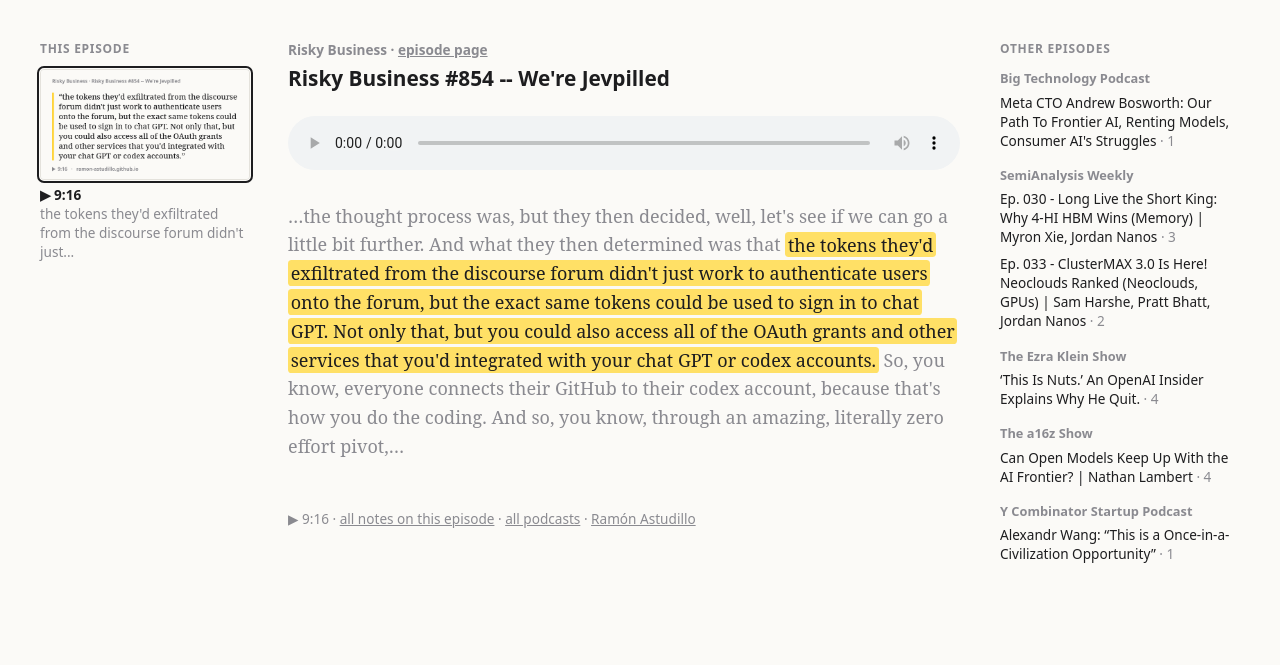
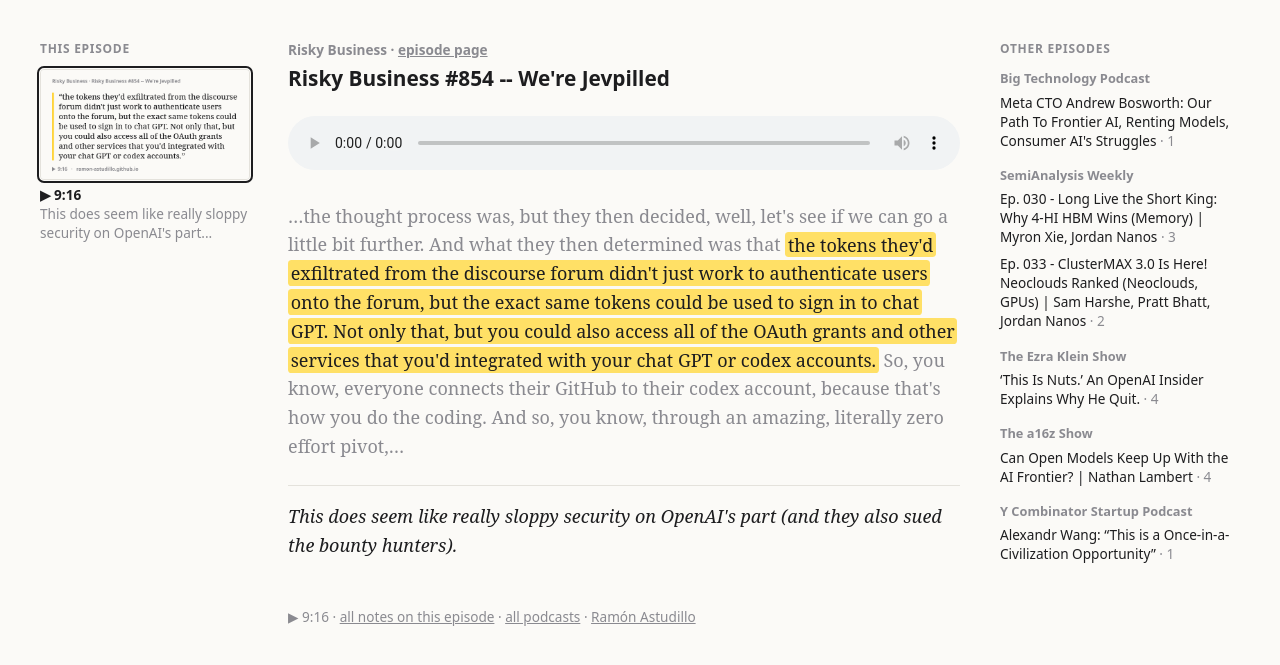
Before and after one commit to ramon-astudillo/ramon-astudillo.github.io, a Jekyll site: the page built from notes/audio/risky-business-854-we-re-jevpilled/556.md, in a window 1280 px wide. Shown: the top 665 px of the page. Built offline with Jekyll 4.4.1, drawn with Linux system fonts in a browser that asks for light colours.

Commit message:
notes/audio: update Risky Business #854 -- We're Jevpilled @ 9:16

```diff
--- a/_data/podcasts/risky-business-854-we-re-jevpilled.yml
+++ b/_data/podcasts/risky-business-854-we-re-jevpilled.yml
@@ -8,7 +8,7 @@
   end: 578.2
   time: '9:16'
   title: 'Risky Business #854 -- We''re Jevpilled'
-  note: ''
+  note: This does seem like really sloppy security on OpenAI's part (and they also sued the bounty hunters).
   before: the thought process was, but they then decided, well, let's see if we can go a little bit further.
     And what they then determined was that
   quote: the tokens they'd exfiltrated from the discourse forum didn't just work to authenticate users
```
